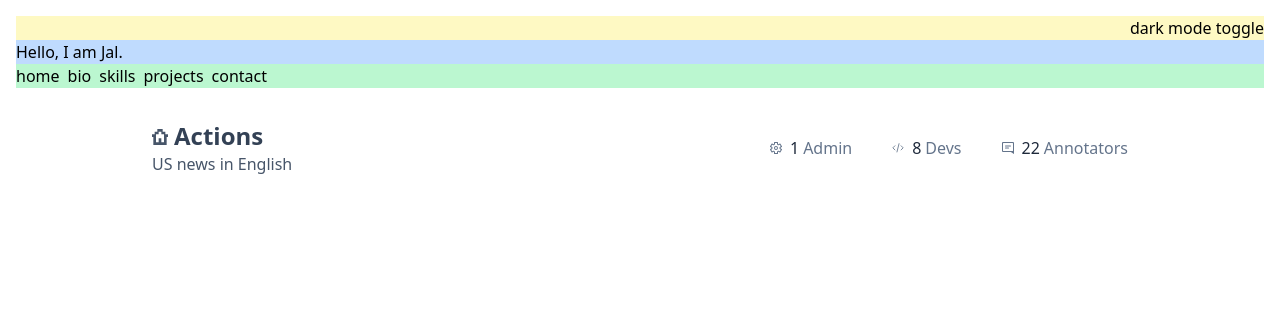
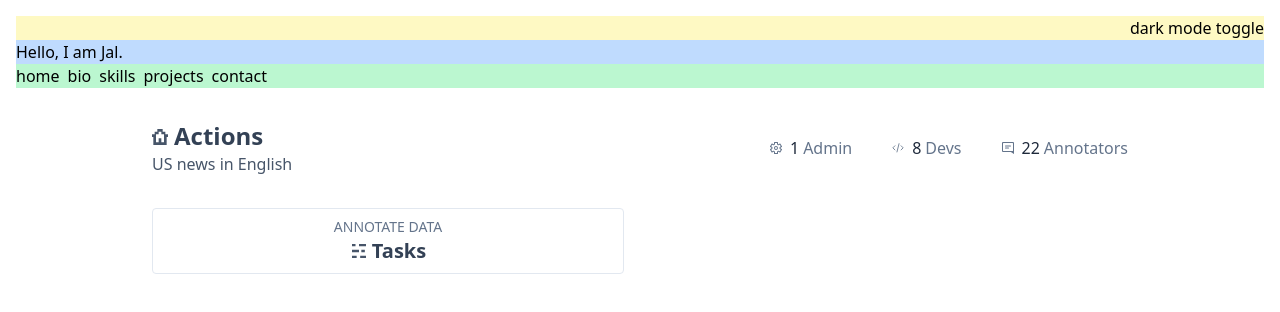
Before and after one commit to jalridley/portfolio, a Nuxt app: page /projects/explosion/dashboard in a window 1280 px wide. Shown: the top 312 px of the page. Built offline with nearby package versions, Linux system fonts and the light colour scheme.

Commit message:
HeaderDetails with tasks to view

```diff
--- a/pages/projects/explosion/dashboard.vue
+++ b/pages/projects/explosion/dashboard.vue
@@ -32,6 +32,17 @@
         />
       </section>
     </header>
+    <section
+      class="container mx-auto mt-2 grid grid-cols-1 gap-8 px-6 lg:max-w-4xl lg:grid-cols-2 xl:max-w-5xl 2xl:max-w-6xl 3xl:max-w-7xl"
+    >
+      <HeaderDetails
+        class="items-center rounded border border-slate-200 bg-white p-2 lg:order-1"
+        headline="Annotate Data"
+        title="Tasks"
+        :icon="IconsTasks"
+        is-card-header
+      />
+    </section>
   </main>
 </template>
 
@@ -43,6 +54,7 @@ import IconsStatusPaused from '~/components/icons/IconsStatusPaused.vue'
 import IconsStatusPending from '~/components/icons/IconsStatusPending.vue'
 import IconsStatusError from '~/components/icons/IconsStatusError.vue'
 import IconsActions from '~/components/icons/IconsActions.vue'
+import IconsTasks from '~/components/icons/IconsTasks.vue'
 import IconsAnnotation from '~/components/icons/IconsAnnotation.vue'
 import IconsAdministrator from '~/components/icons/IconsAdministrator.vue'
 import IconsCode from '~/components/icons/IconsCode.vue'
```
